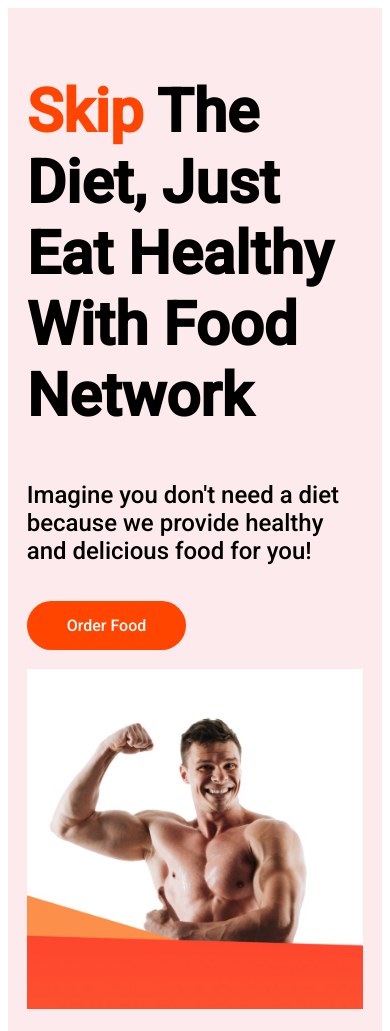
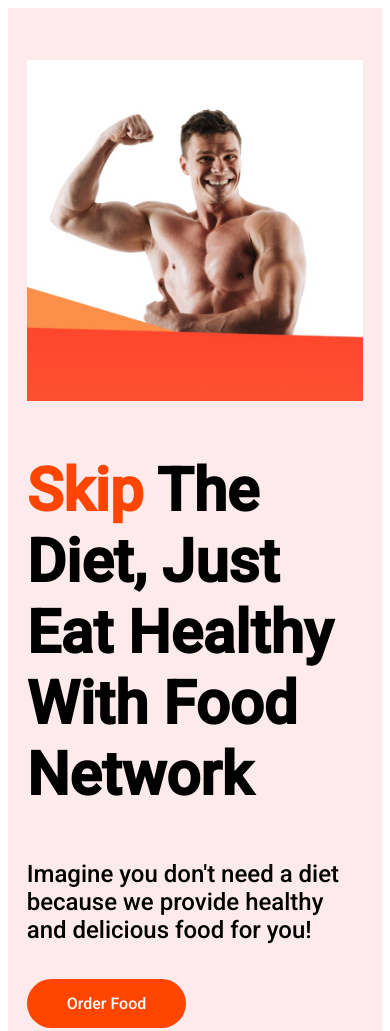
Before and after one commit to Biplob17h/eat-helthy, a plain HTML site: page index.html in a window 390 px wide. Shown: the top 1031 px of the page. Drawn offline with Linux system fonts and the light colour scheme.

Commit message:
new commit

```diff
--- a/style.css
+++ b/style.css
@@ -135,9 +135,10 @@
 .footer h1{
     font-size: 50px;
 }
-@media only screen and (max-width: 688px) {
+@media only screen and (max-width: 550px) {
         .food{
-            display: block;
+            display: flex;
+            flex-direction: column-reverse;
         }
         .food-info{
             width: 100%;
```
